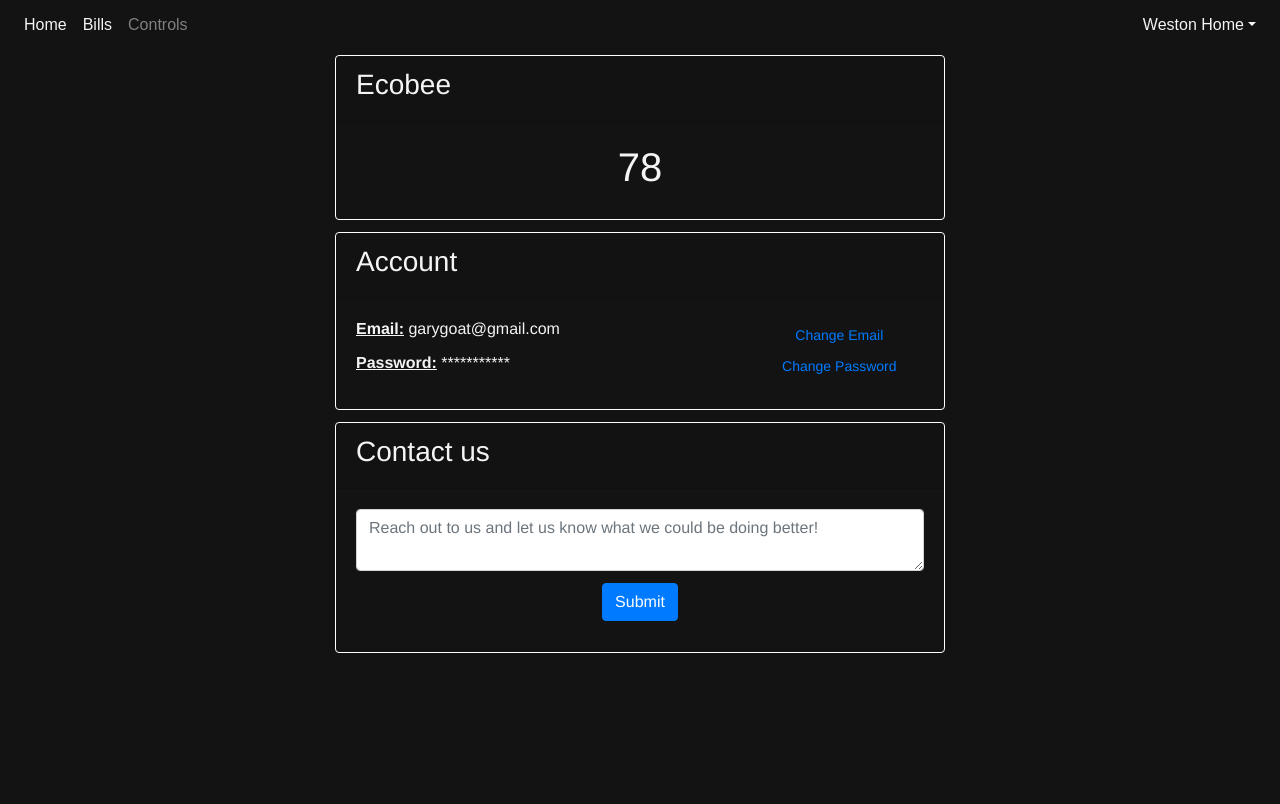
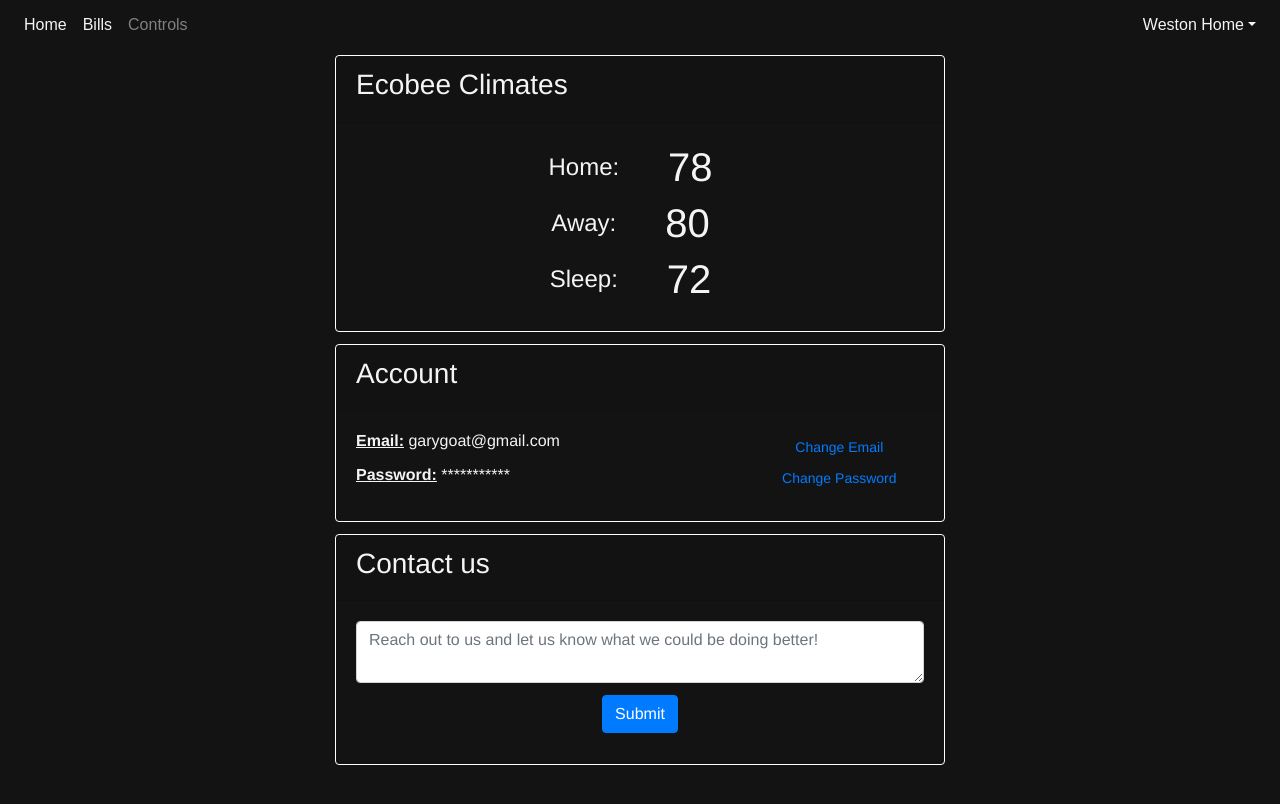
Before and after one commit to alindenberg/SprightfulDashboard-FE, a Vue app: page /controls in a window 1280 px wide. Shown: the top 804 px of the page. Built offline with nearby package versions, Linux system fonts and the light colour scheme.

Commit message:
UI for changing home, sleep, and away temps on ecobee. No backend calls made yet

```diff
--- a/src/components/Ecobee.vue
+++ b/src/components/Ecobee.vue
@@ -1,34 +1,81 @@
 <template>
   <div class="card">
     <div class="card-header">
-      <h3 style="float: left">Ecobee</h3>
+      <h3 style="float: left">Ecobee Climates</h3>
     </div>
     <b-row class="card-body justify-content-center">
-      <b-row class="flex-nowrap">
+      <b-row class="w-100 justify-content-center align-items-center">
+        <h4 style="margin-right: 5%">Home:</h4>
+        <b-row>
           <button
             type="button"
             style="color: grey"
             class="btn btn-link btn-lg"
-          v-on:click="display_temperature--"
+            v-on:click="home_temperature--"
           >
             <span class="fa fa-minus" />
           </button>
-        <h1>{{display_temperature}}</h1>
+          <h1>{{home_temperature}}</h1>
           <button
             type="button"
             style="color: grey"
             class="btn btn-link btn-lg"
-          v-on:click="display_temperature++"
+            v-on:click="home_temperature++"
           >
             <span class="fa fa-plus" />
           </button>
         </b-row>
-      <b-row v-if="display_temperature != ecobee_temperature" class="w-100 justify-content-center">
+      </b-row>
+      <b-row class="w-100 justify-content-center align-items-center">
+        <h4 style="margin-right: 5%">Away:</h4>
+        <b-row>
+          <button
+            type="button"
+            style="color: grey"
+            class="btn btn-link btn-lg"
+            v-on:click="away_temperature--"
+          >
+            <span class="fa fa-minus" />
+          </button>
+          <h1>{{away_temperature}}</h1>
+          <button
+            type="button"
+            style="color: grey"
+            class="btn btn-link btn-lg"
+            v-on:click="away_temperature++"
+          >
+            <span class="fa fa-plus" />
+          </button>
+        </b-row>
+      </b-row>
+      <b-row class="w-100 justify-content-center align-items-center">
+        <h4 style="margin-right: 5%">Sleep:</h4>
+        <b-row>
+          <button
+            type="button"
+            style="color: grey"
+            class="btn btn-link btn-lg"
+            v-on:click="sleep_temperature--"
+          >
+            <span class="fa fa-minus" />
+          </button>
+          <h1>{{sleep_temperature}}</h1>
+          <button
+            type="button"
+            style="color: grey"
+            class="btn btn-link btn-lg"
+            v-on:click="sleep_temperature++"
+          >
+            <span class="fa fa-plus" />
+          </button>
+        </b-row>
+      </b-row>
+      <b-row v-if="changesMade" class="w-100 justify-content-center">
         <button
           type="button"
           style="color: red"
           class="btn btn-link btn-lg"
-          v-on:click="display_temperature = ecobee_temperature"
+          v-on:click="removeChanges"
         >
           <span class="fa fa-times" />
         </button>
@@ -36,7 +83,7 @@
           type="button"
           style="color: green"
           class="btn btn-link btn-lg"
-          v-on:click="save_temperature"
+          v-on:click="saveChanges"
         >
           <span class="fa fa-check" />
         </button>
@@ -49,16 +96,33 @@ export default {
   name: "EcobeeModule",
   data() {
     return {
-      ecobee_temperature: 78,
-      display_temperature: 78
+      home_ecobee_temperature: 78,
+      home_temperature: 78,
+      away_ecobee_temperature: 80,
+      away_temperature: 80,
+      sleep_ecobee_temperature: 72,
+      sleep_temperature: 72
     };
   },
+  computed: {
+    changesMade: function() {
+      return (
+        this.home_ecobee_temperature != this.home_temperature ||
+        this.away_ecobee_temperature != this.away_temperature ||
+        this.sleep_ecobee_temperature != this.sleep_temperature
+      );
+    }
+  },
   methods: {
-    save_temperature() {
-      console.log(
-        `Updating ecobee temperature to ${this.display_temperature} from ${this.ecobee_temperature}`
-      );
-      this.ecobee_temperature = this.display_temperature;
+    saveChanges() {
+      this.home_ecobee_temperature = this.home_temperature;
+      this.sleep_ecobee_temperature = this.sleep_temperature;
+      this.away_ecobee_temperature = this.away_temperature;
+    },
+    removeChanges() {
+      this.home_temperature = this.home_ecobee_temperature;
+      this.away_temperature = this.away_ecobee_temperature;
+      this.sleep_temperature = this.sleep_ecobee_temperature;
     }
   }
 };
```
Lines whose indentation alone changed are shown as unchanged.
